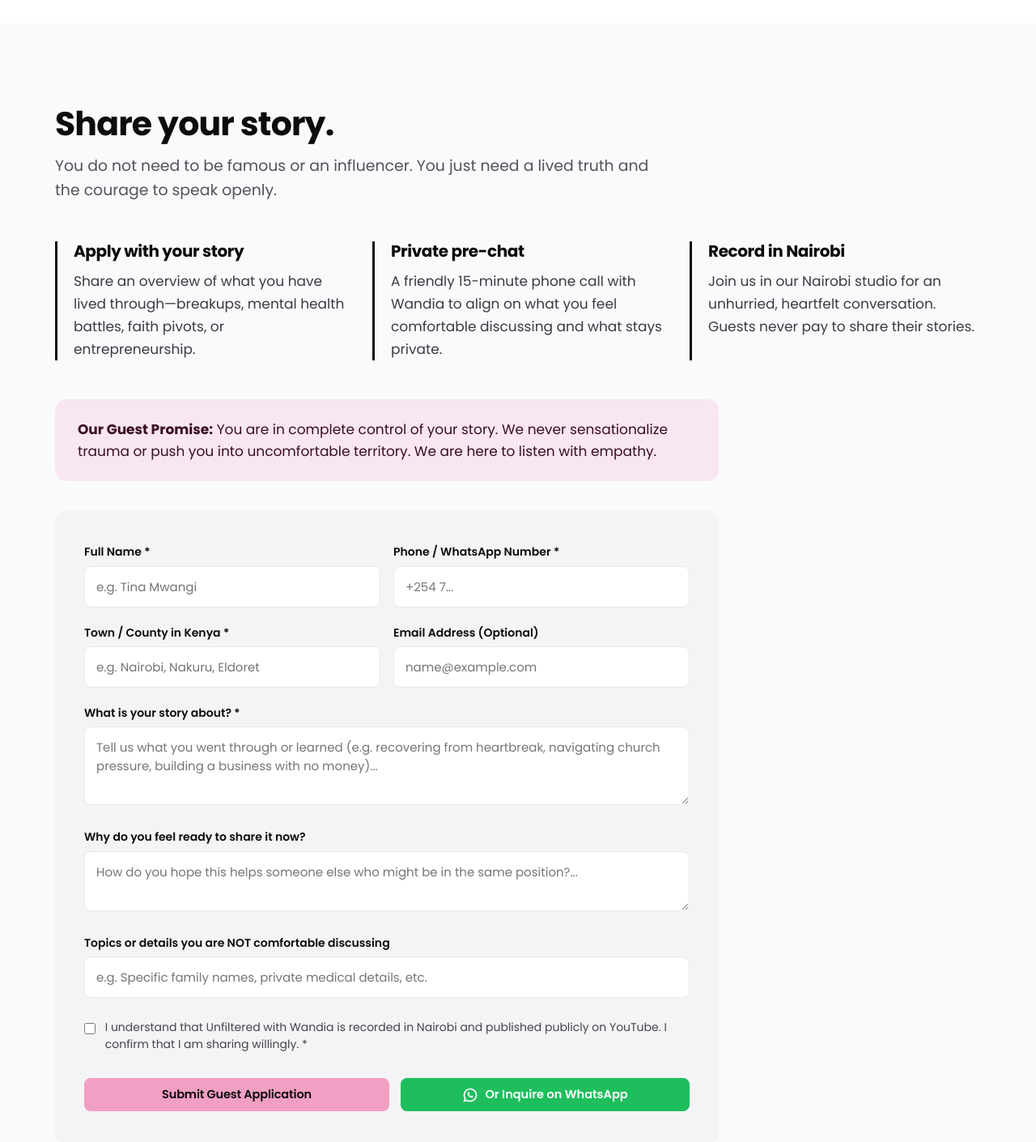
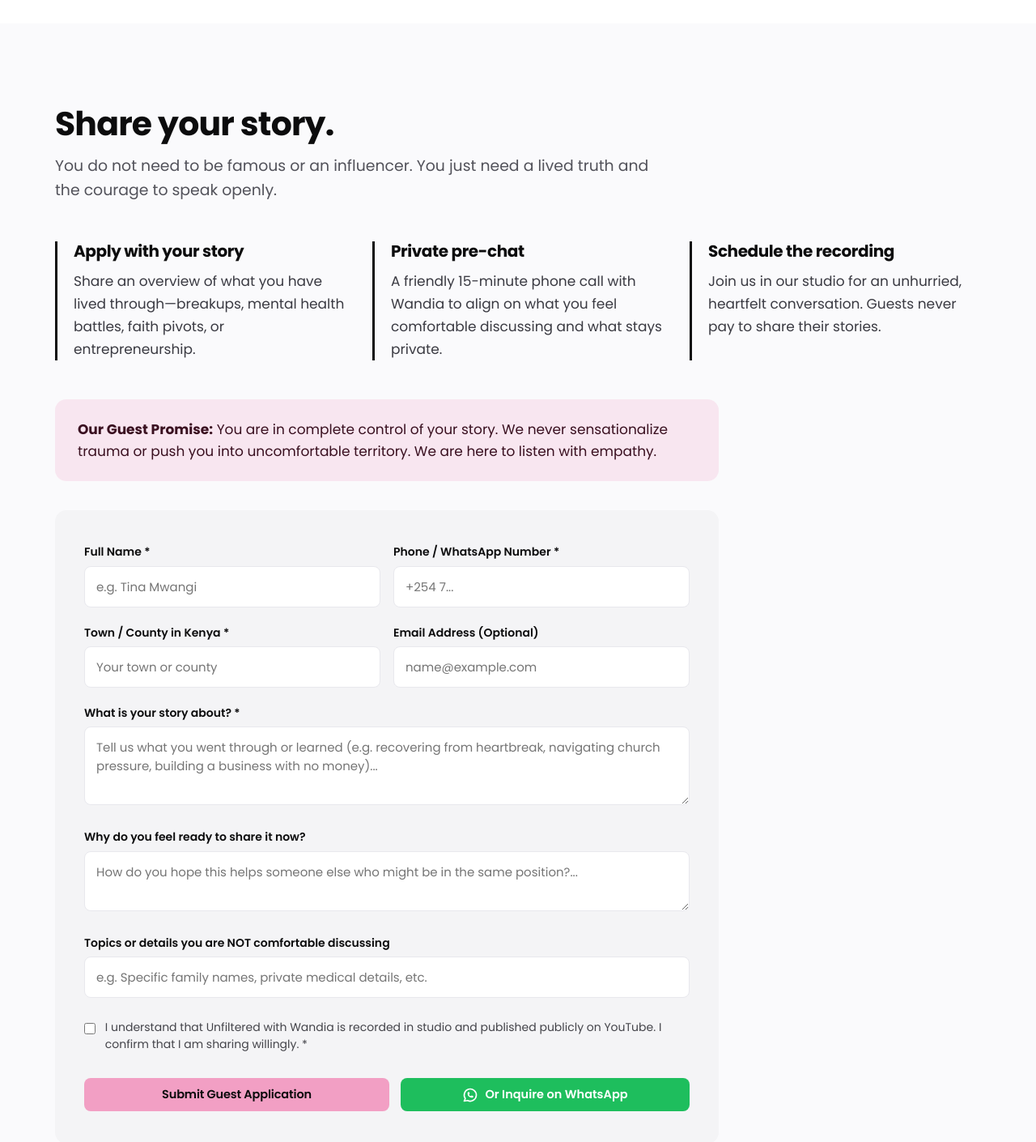
Before and after one commit to weicharles/unfilteredwithwandia, a React (Vite) app: page / in a window 1280 px wide. Shown: the part 8360-9770 px from the top of the page at 81% size. Built offline with nearby package versions, Linux system fonts and the light colour scheme; the HTML template or start-up script is replaced by a standard one.

Commit message:
feat(guest): refine studio recording copy and application form placeholders

```diff
--- a/src/components/GuestSection.jsx
+++ b/src/components/GuestSection.jsx
@@ -80,9 +80,9 @@
           </div>
 
           <div style={{ borderLeft: '3px solid var(--color-black)', paddingLeft: '20px' }}>
-            <h3 style={{ fontSize: '1.25rem', marginBottom: '10px' }}>Record in Nairobi</h3>
+            <h3 style={{ fontSize: '1.25rem', marginBottom: '10px' }}>Schedule the recording</h3>
             <p style={{ fontSize: 'var(--type-body)', color: '#3A3A42', margin: 0 }}>
-              Join us in our Nairobi studio for an unhurried, heartfelt conversation. Guests never pay to share their stories.
+              Join us in our studio for an unhurried, heartfelt conversation. Guests never pay to share their stories.
             </p>
           </div>
         </div>
@@ -130,7 +130,6 @@
               <button
                 onClick={() => setSubmitted(false)}
                 className="btn-secondary"
-                style={{ fontSize: '15px', padding: '12px 26px' }}
               >
                 Submit another application
               </button>
@@ -201,7 +200,7 @@
                     required
                     value={guestForm.location}
                     onChange={handleChange}
-                    placeholder="e.g. Nairobi, Nakuru, Eldoret"
+                    placeholder="Your town or county"
                     style={{
                       width: '100%',
                       padding: '13px 14px',
@@ -327,7 +326,7 @@
                   style={{ width: '18px', height: '18px', marginTop: '3px', cursor: 'pointer' }}
                 />
                 <label htmlFor="guest-consent" style={{ fontSize: '14px', color: '#44444A', cursor: 'pointer', lineHeight: 1.45 }}>
-                  I understand that Unfiltered with Wandia is recorded in Nairobi and published publicly on YouTube. I confirm that I am sharing willingly. *
+                  I understand that Unfiltered with Wandia is recorded in studio and published publicly on YouTube. I confirm that I am sharing willingly. *
                 </label>
               </div>
 
```
